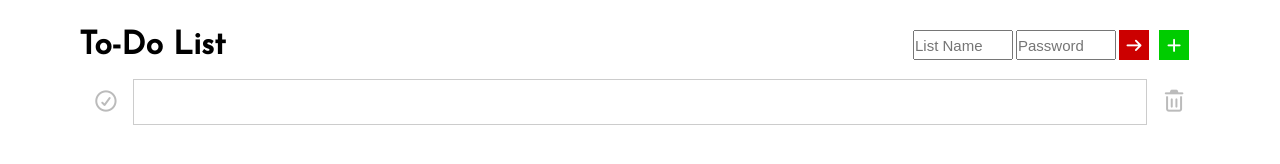
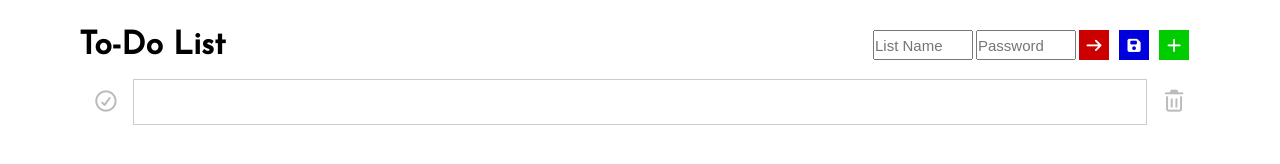
Before and after one commit to meet-projects/y2s18-todo2, a plain HTML site: page solution/index.html in a window 1280 px wide. Drawn offline with Linux system fonts and the light colour scheme.

Commit message:
Add save button

```diff
--- a/solution/css/todo.css
+++ b/solution/css/todo.css
@@ -49,7 +49,7 @@ button#add-btn:active {
 
 #go-btn {
     position: absolute;
-    right: 67px;
+    right: 107px;
     top: 30px;
     height: 30px;
     width: 30px;
@@ -64,9 +64,26 @@ button#go-btn:hover {
     background-color: #d00;
 }
 
+#save-btn {
+    position: absolute;
+    right: 67px;
+    top: 30px;
+    height: 30px;
+    width: 30px;
+    font-size: 15px;
+    color: #fff;
+    background-color: #00d;
+    border: 0;
+    outline: none;
+}
+
+button#save-btn:hover {
+    background-color: #04f;
+}
+
 #todo-list-name {
     position: absolute;
-    right: 203px;
+    right: 243px;
     top: 30px;
     height: 30px;
     width: 100px;
@@ -77,7 +94,7 @@ button#go-btn:hover {
 
 #todo-list-password {
     position: absolute;
-    right: 100px;
+    right: 140px;
     top: 30px;
     height: 30px;
     width: 100px;
--- a/solution/index.html
+++ b/solution/index.html
@@ -15,6 +15,7 @@
     <input id="todo-list-name" name="listName" placeholder="List Name" />
     <input id="todo-list-password" name="password" placeholder="Password" />
     <button id="go-btn"><i class="fas fa-arrow-right"></i></button>
+    <button id="save-btn"><i class="fas fa-save"></i></button>
     <div id="todo-items">
       <ul id="todo-items-list">
 
```
